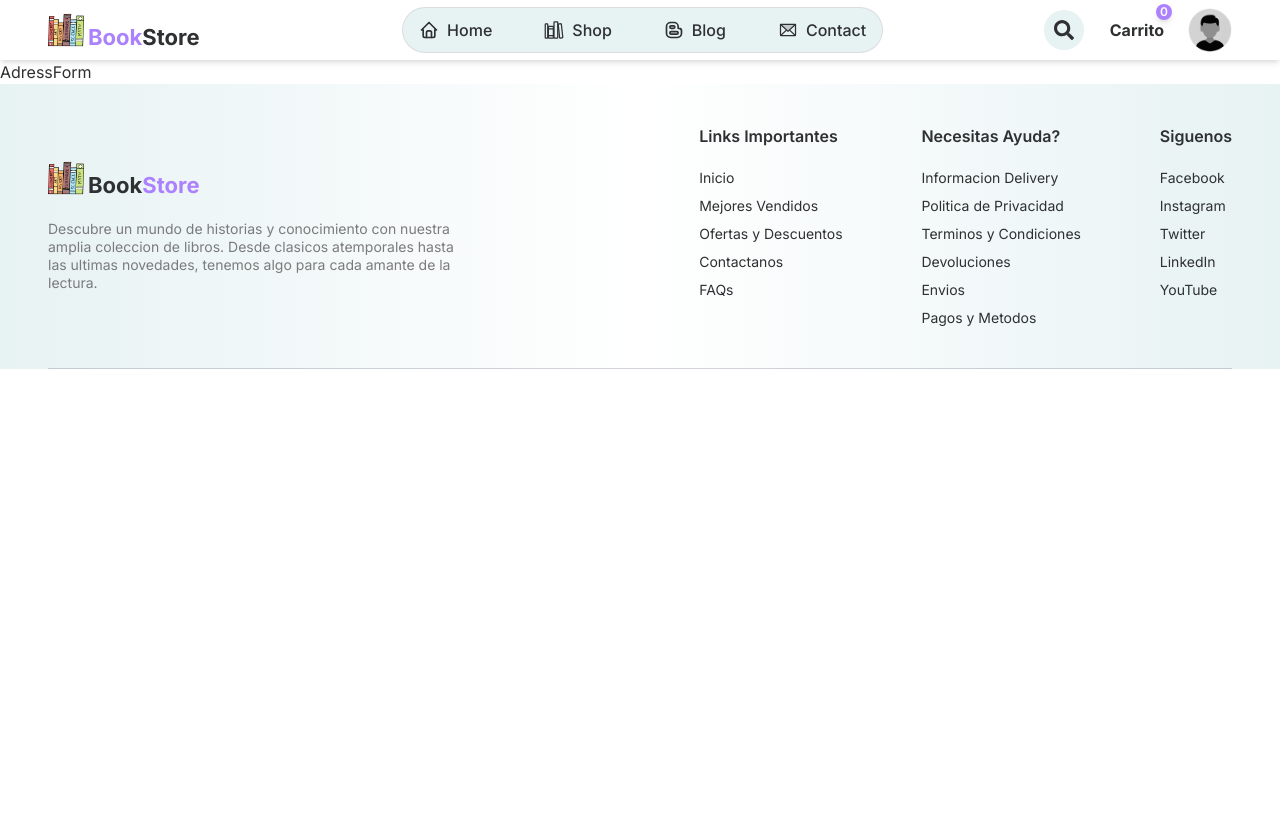
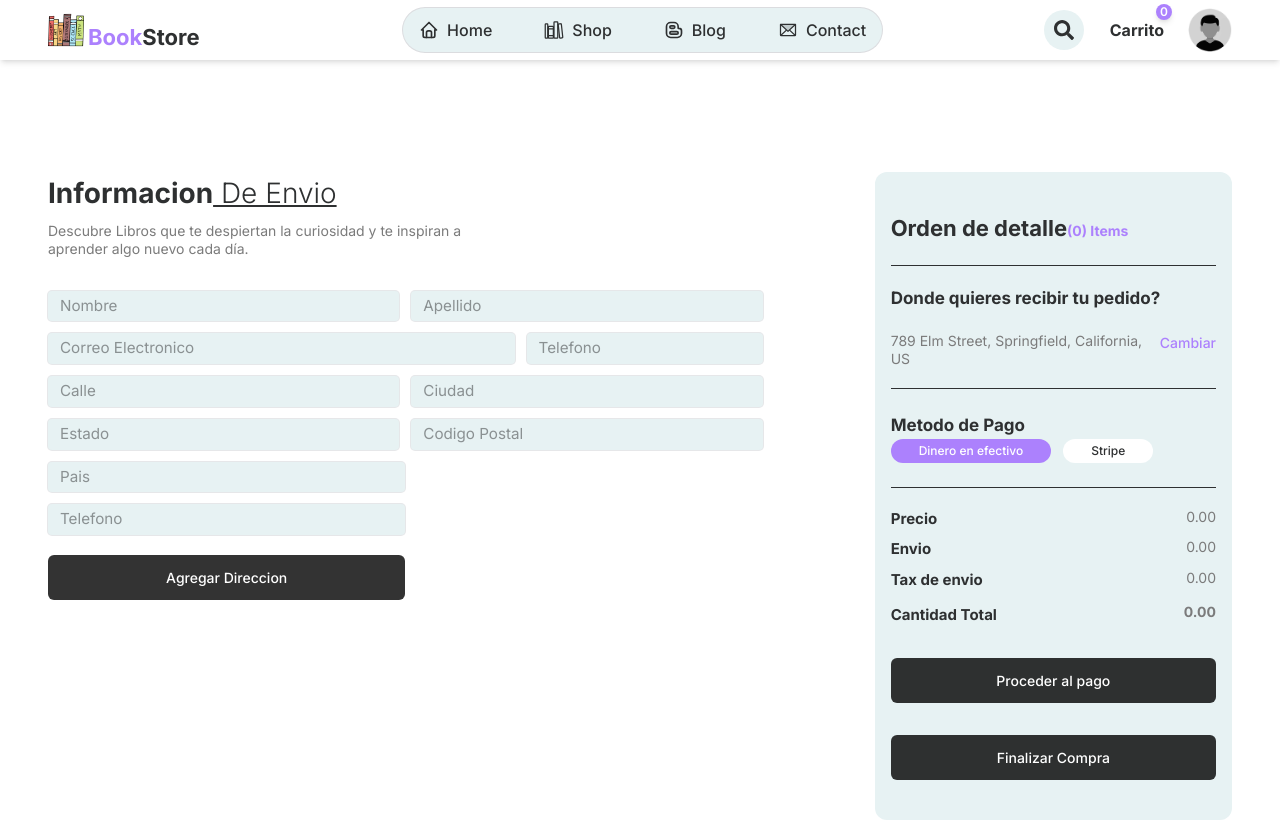
Before and after one commit to Avila-Pato/BookStore-React.js, a React (Vite) app: page /address-form in a window 1280 px wide. Shown: the top 821 px of the page. Before the commit the page ends 800 px from the top, so only its background shows below. Built offline with nearby package versions, Linux system fonts and the light colour scheme.

Commit message:
Add AddressForm component with address input fields and CartTotal integration; create

```diff
--- a/src/pages/AddressForm.jsx
+++ b/src/pages/AddressForm.jsx
@@ -1,8 +1,168 @@
-import React from 'react'
+import React, { useContext, useState, useEffect } from 'react'
+import CartTotal from "../components/CartTotal"
+import Title from '../components/Title'
+import { ShopContext } from '../context/ShopContext'
 
 const AdressForm = () => {
+  const {navigate, user, method, setMethod } = useContext(ShopContext)
+
+  const [address, setAddress] = useState({
+    firstname: "",
+    lastname: "",
+    email: "",
+    street: "",
+    city: "",
+    state: "",
+    zipcode: "",
+    country: "",
+    phone: "",
+  });
+
+  const onChangeHandler = (e) => {
+    const name = e.target.value;
+    const value = e.target.value;
+
+    setAddress((data) => ({
+      ...data,
+      [name]: value,
+    }));
+    console.log(address);
+  }
+  const onSubmitHandler = (e) => {
+    e.preventDefault();
+  }
+
   return (
-    <div>AdressForm</div>
+    <div className= "max-padd-container py-16 pt-28 ">
+      {/* contenedor */}
+      <div className='flex flex-col xl:flex-row gap-20  xl:gap-28'>
+        {/* Left side */}
+        <form
+          onSubmit={onSubmitHandler}
+          className='flex flex-[2] flex-col gap-3 text-[95%] '
+          >
+            <Title
+              title1={"Informacion"}
+              title2={" de Envio"}
+              titleStyles={"pb-5"}
+            />
+            <div className='flex gap-3'>
+              <input
+                onChange={onChangeHandler}
+                value={address.firstname}
+                type="text"
+                name="firstname"
+                placeholder='Nombre '
+                className='ring-1 ring-slate-900/10 p-1 pl-3 rounded-sm bg-primary outline-none w-1/2'
+                required
+                 />
+              <input
+                onChange={onChangeHandler}
+                value={address.lastname}
+                type="text"
+                name="lastname"
+                placeholder='Apellido '
+                className='ring-1 ring-slate-900/10 p-1 pl-3 rounded-sm bg-primary outline-none w-1/2'
+                required
+                 />
+            </div>
+            <div className='flex gap-3'>
+              <input
+                onChange={onChangeHandler}
+                value={address.email}
+                type="email"
+                name="email"
+                placeholder='Correo Electronico '
+                className='ring-1 ring-slate-900/10 p-1 pl-3 rounded-sm bg-primary outline-none w-full'
+                required
+                 />
+              <input
+                onChange={onChangeHandler}
+                value={address.phone}
+                type="text"
+                name="phone"
+                placeholder='Telefono '
+                className='ring-1 ring-slate-900/10 p-1 pl-3 rounded-sm bg-primary outline-none w-1/2'
+                required
+                 />
+            </div>
+            <div className='flex gap-3'>
+              <input
+                onChange={onChangeHandler}
+                value={address.street}
+                type="text"
+                name="street"
+                placeholder='Calle '
+                className='ring-1 ring-slate-900/10 p-1 pl-3 rounded-sm bg-primary outline-none w-1/2'
+                required
+                 />
+              <input
+                onChange={onChangeHandler}
+                value={address.city}
+                type="text"
+                name="city"
+                placeholder='Ciudad '
+                className='ring-1 ring-slate-900/10 p-1 pl-3 rounded-sm bg-primary outline-none w-1/2'
+                required
+                />
+            </div>
+            <div className='flex gap-3'>
+              <input
+                onChange={onChangeHandler}
+                value={address.state}
+                type="text"
+                name="state"
+                placeholder='Estado '
+                className='ring-1 ring-slate-900/10 p-1 pl-3 rounded-sm bg-primary outline-none w-1/2'
+                required
+                />
+              <input
+                onChange={onChangeHandler}
+                value={address.zipcode}
+                type="text"
+                name="zipcode"
+                placeholder='Codigo Postal '
+                className='ring-1 ring-slate-900/10 p-1 pl-3 rounded-sm bg-primary outline-none w-1/2'
+                required
+                />
+            </div>
+            <div className='flex gap-3'>
+              <input
+                onChange={onChangeHandler}
+                value={address.country}
+                type="text"
+                name="country"
+                placeholder='Pais '
+                className='ring-1 ring-slate-900/10 p-1 pl-3 rounded-sm bg-primary outline-none w-1/2'
+                required
+                />
+            </div>
+            <div className='flex gap-3'>
+              <input
+                onChange={onChangeHandler}
+                value={address.phone}
+                type="text"
+                name="phone"
+                placeholder='Telefono '
+                className='ring-1 ring-slate-900/10 p-1 pl-3 rounded-sm bg-primary outline-none w-1/2'
+                required
+                />
+            </div>
+            <button type='submit' className='btn-dark rounded-md w-1/2 mt-2'>
+              Agregar Direccion
+            </button>
+        </form>
+        {/* Right side */}
+        <div className='flex flex-1 flex-col '>
+          <div className='max-w-[379px] w-full p-4 bg-primary py-10 max-md:mt-16 rounded-xl'>
+            <CartTotal  method={method} setMethod={setMethod}/>
+            <button type='submit' className='btn-dark !rounded-md w-full mt-8'>
+              Finalizar Compra
+            </button>
+          </div>
+        </div>
+      </div>
+    </div>
   )
 }
 
```
